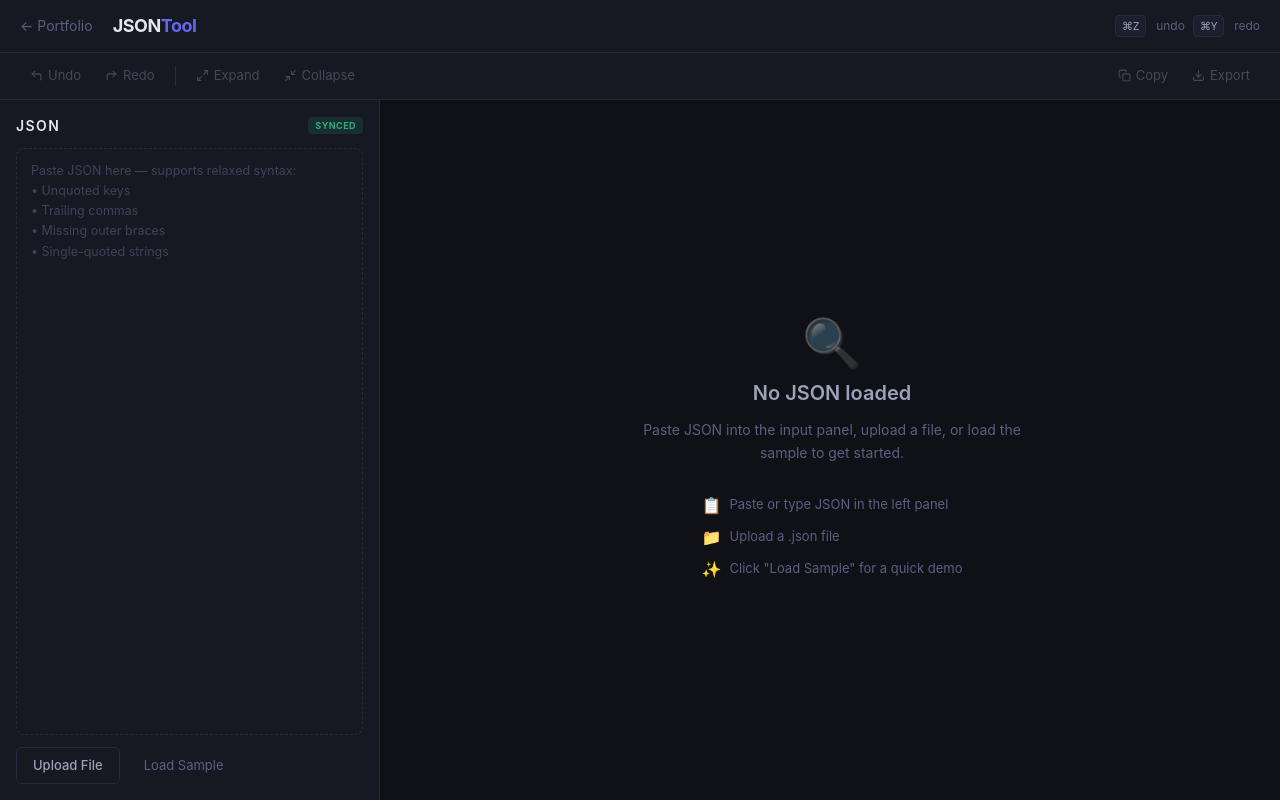
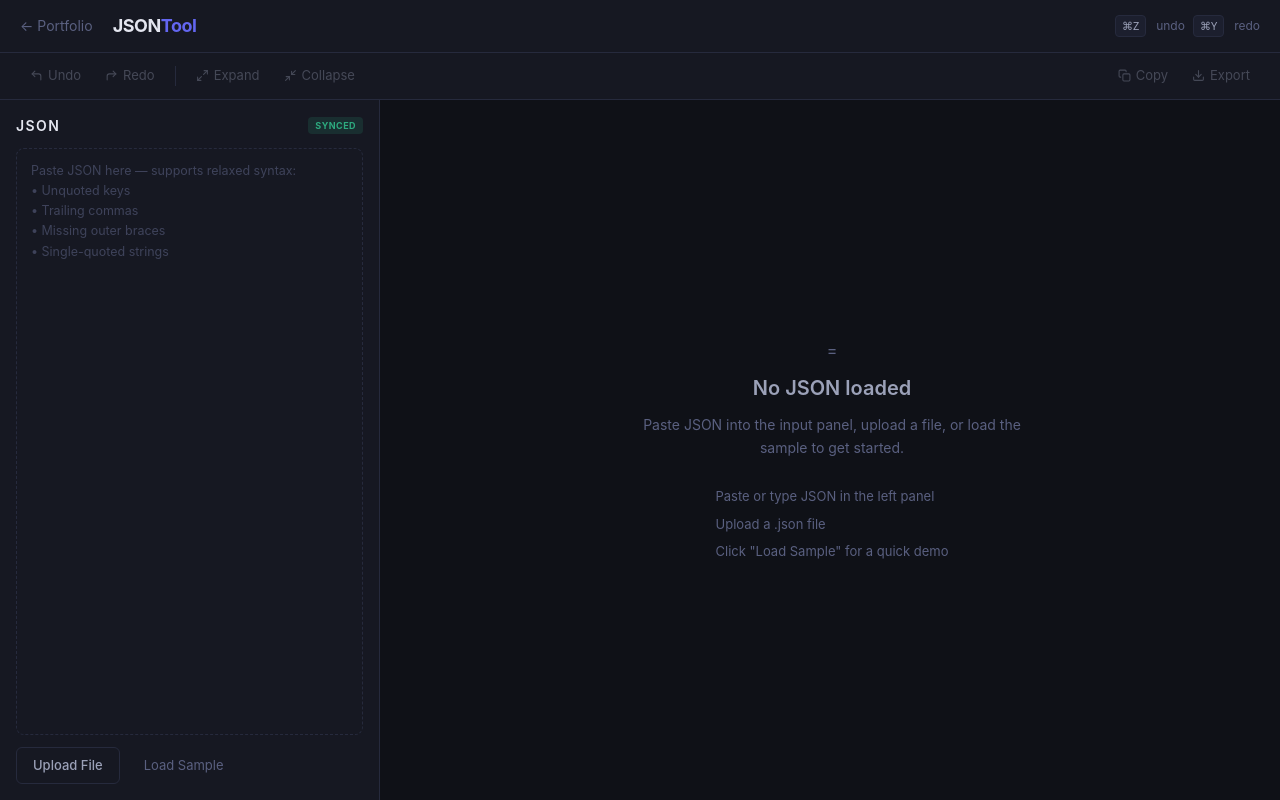
Before and after one commit to achen1076/profile, a React (Create React App) app: page /jsontool in a window 1280 px wide. Built offline with nearby package versions, Linux system fonts and the light colour scheme.

Commit message:
remove icons

```diff
--- a/src/pages/JsonToolPage.tsx
+++ b/src/pages/JsonToolPage.tsx
@@ -158,8 +158,7 @@ export default function JsonToolPage() {
             </div>
           ) : (
             <div className="flex flex-col items-center justify-center h-full gap-3 text-jt-text-muted text-center p-10">
-              <div className="text-5xl opacity-40">🔍</div>
-              <div className="text-xl font-semibold text-jt-text-secondary">
+=              <div className="text-xl font-semibold text-jt-text-secondary">
                 No JSON loaded
               </div>
               <div className="text-sm max-w-[380px] leading-relaxed">
@@ -168,15 +167,12 @@ export default function JsonToolPage() {
               </div>
               <div className="mt-4 flex flex-col gap-2">
                 <div className="flex items-center gap-2 text-[13px]">
-                  <span className="text-base">📋</span>
                   Paste or type JSON in the left panel
                 </div>
                 <div className="flex items-center gap-2 text-[13px]">
-                  <span className="text-base">📁</span>
                   Upload a .json file
                 </div>
                 <div className="flex items-center gap-2 text-[13px]">
-                  <span className="text-base">✨</span>
                   Click &quot;Load Sample&quot; for a quick demo
                 </div>
               </div>
```
